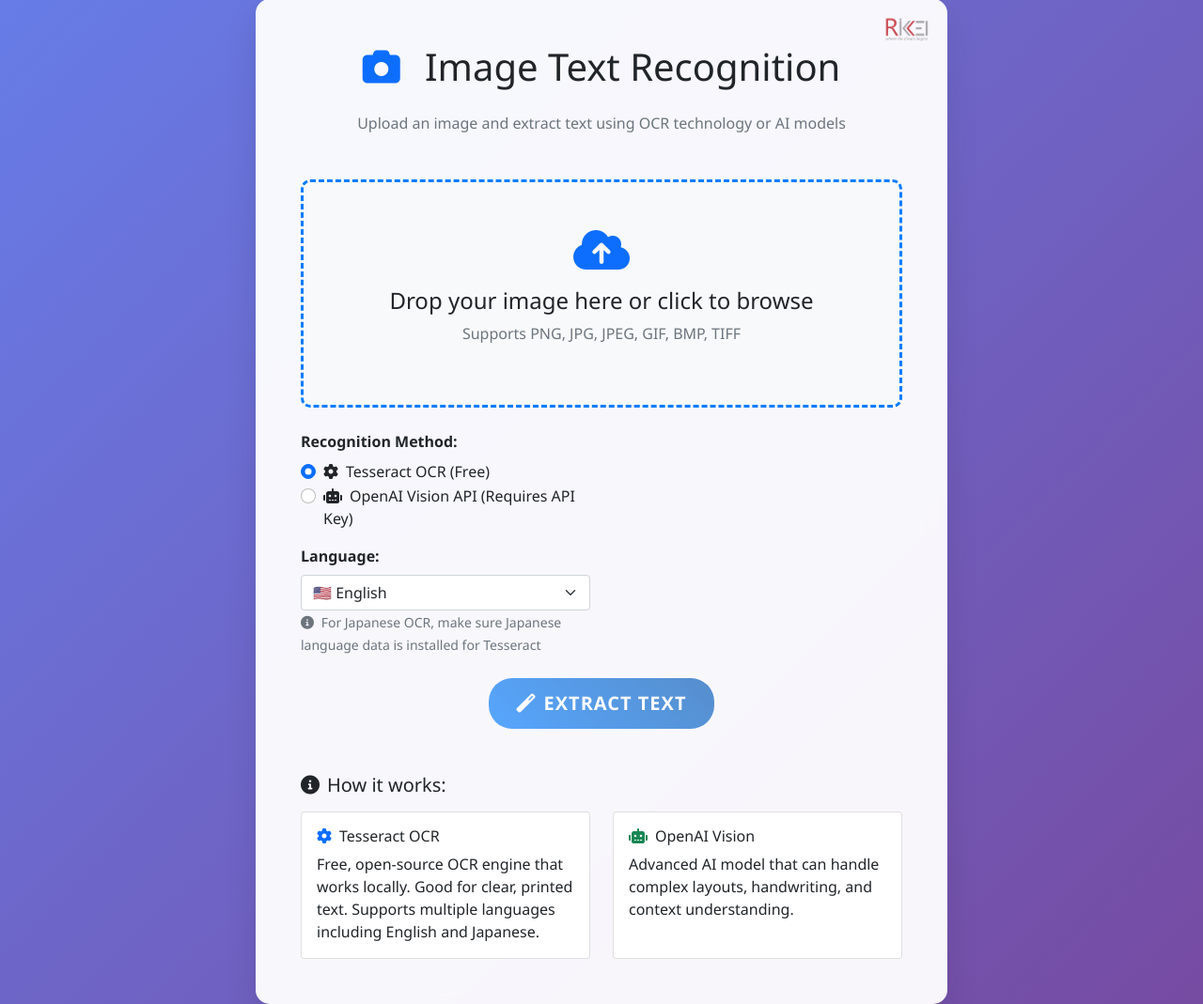
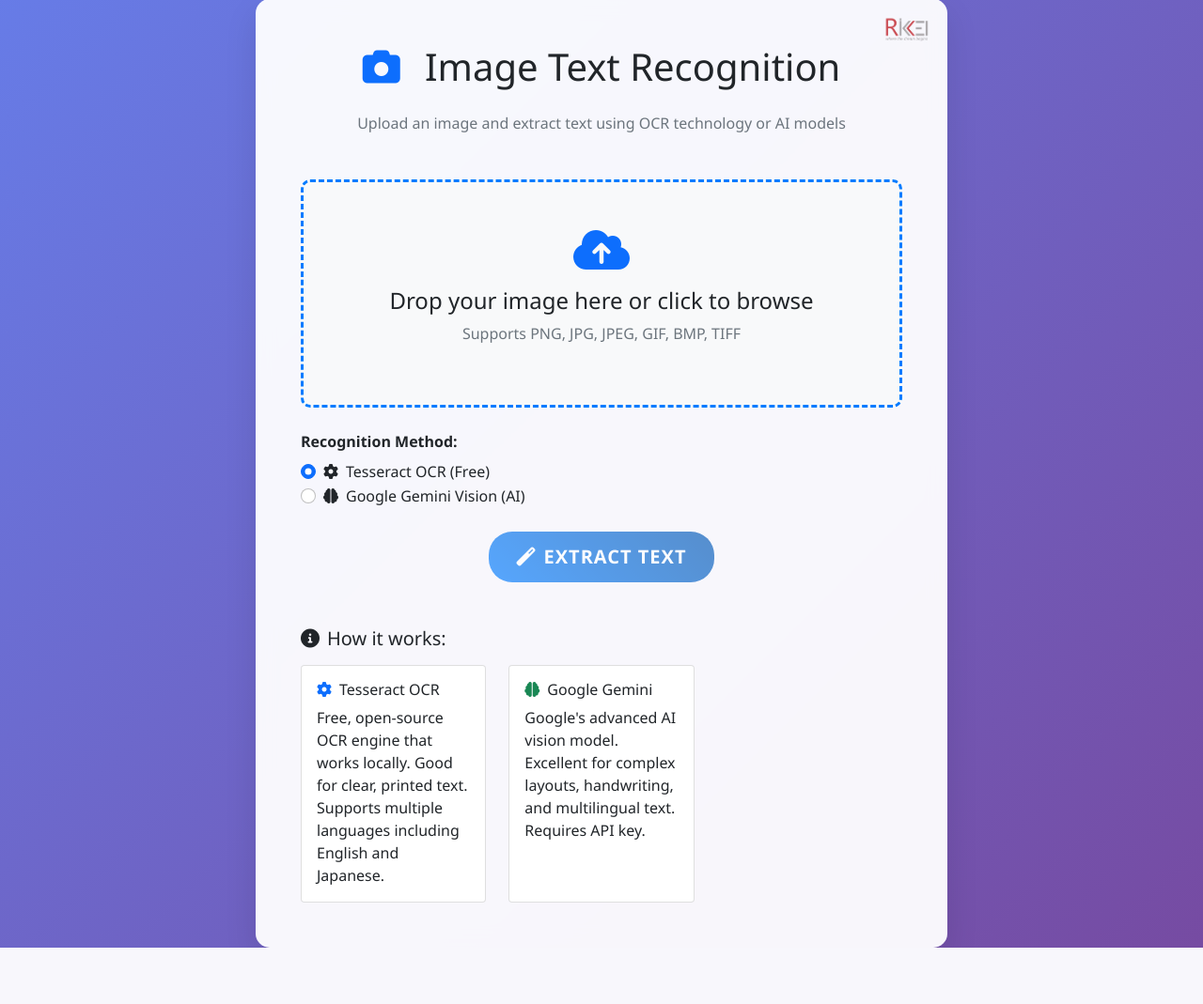
Before and after one commit to dominhthanh0206/text-recognition, a Flask app: page / in a window 1280 px wide. Shown: the part 105-1174 px from the top of the page at 94% size. After the commit the page ends 1114 px from the top, so only its background shows below. Run offline with Flask 3, Linux system fonts and the light colour scheme.

Commit message:
Add Gemini Vision support and secure environment config

```diff
--- a/app.py
+++ b/app.py
@@ -6,6 +6,7 @@
 from PIL import Image
 import pytesseract
 import openai
+import google.generativeai as genai
 from dotenv import load_dotenv
 
 # Load environment variables
@@ -19,7 +20,7 @@
     pytesseract.pytesseract.tesseract_cmd = r'C:\Program Files\Tesseract-OCR\tesseract.exe'
 
 app = Flask(__name__)
-app.secret_key = 'your-secret-key-here'
+app.secret_key = os.getenv('SECRET_KEY', 'your-secret-key-here')
 app.config['MAX_CONTENT_LENGTH'] = 16 * 1024 * 1024  # 16MB max file size
 
 # Configure upload folder
@@ -32,6 +33,11 @@
 
 # Configure OpenAI (optional)
 openai.api_key = os.getenv('OPENAI_API_KEY')
+
+# Configure Gemini (optional)
+gemini_api_key = os.getenv('GEMINI_API_KEY')
+if gemini_api_key:
+    genai.configure(api_key=gemini_api_key)
 
 def allowed_file(filename):
     return '.' in filename and \
@@ -160,6 +166,36 @@
     except Exception as e:
         return f"Error with OpenAI Vision API: {str(e)}"
 
+def extract_text_gemini(image_path):
+    """Extract text using Google Gemini Vision API"""
+    try:
+        if not gemini_api_key:
+            return "Gemini API key not configured. Please set GEMINI_API_KEY in your .env file"
+
+        # Load and prepare image
+        image = Image.open(image_path)
+
+        # Initialize Gemini model
+        model = genai.GenerativeModel('gemini-1.5-flash')
+
+        # Generate text extraction with improved prompt
+        response = model.generate_content([
+            """Extract ALL text from this image accurately.
+            Requirements:
+            - Read every word precisely, including Vietnamese text with proper diacritics
+            - Preserve the original formatting and structure of the text
+            - If there are multiple columns or sections, read them in logical order
+            - If no text is found, simply respond 'No text found'
+            - Do not add any explanations or comments
+
+            Please extract all text exactly as it appears in the image.""",
+            image
+        ])
+
+        return response.text
+    except Exception as e:
+        return f"Error with Gemini Vision API: {str(e)}"
+
 @app.route('/')
 def index():
     return render_template('index.html')
@@ -186,6 +222,8 @@
         # Extract text based on selected method
         if method == 'openai':
             extracted_text = extract_text_openai(filepath)
+        elif method == 'gemini':
+            extracted_text = extract_text_gemini(filepath)
         else:
             extracted_text = extract_text_tesseract(filepath, language)
 
@@ -225,6 +263,8 @@
     try:
         if method == 'openai':
             text = extract_text_openai(filepath)
+        elif method == 'gemini':
+            text = extract_text_gemini(filepath)
         else:
             text = extract_text_tesseract(filepath, language)
 
--- a/requirements.txt
+++ b/requirements.txt
@@ -5,3 +5,4 @@
 openai==0.28.1
 python-dotenv==1.0.0
 gunicorn==21.2.0
+google-generativeai==0.3.2
--- a/templates/index.html
+++ b/templates/index.html
@@ -37,13 +37,13 @@
                             </label>
                         </div>
                         <div class="form-check">
-                            <input class="form-check-input" type="radio" name="method" id="openai" value="openai">
-                            <label class="form-check-label" for="openai">
-                                <i class="fas fa-robot me-2"></i>OpenAI Vision API (Requires API Key)
+                            <input class="form-check-input" type="radio" name="method" id="gemini" value="gemini">
+                            <label class="form-check-label" for="gemini">
+                                <i class="fas fa-brain me-2"></i>Google Gemini Vision (AI)
                             </label>
                         </div>
 
-                        <div class="mt-3">
+                        <!-- <div class="mt-3">
                             <label class="form-label fw-bold">Language:</label>
                             <select class="form-select" name="language" id="languageSelect">
                                 <option value="eng" selected>🇺🇸 English</option>
@@ -53,7 +53,7 @@
                                 <i class="fas fa-info-circle me-1"></i>
                                 For Japanese OCR, make sure Japanese language data is installed for Tesseract
                             </small>
-                        </div>
+                        </div> -->
                     </div>
                     <div class="col-md-6">
                         <div id="selectedFile" class="d-none">
@@ -73,7 +73,7 @@
             <div class="mt-5">
                 <h5 class="mb-3"><i class="fas fa-info-circle me-2"></i>How it works:</h5>
                 <div class="row">
-                    <div class="col-md-6">
+                    <div class="col-md-4">
                         <div class="card h-100">
                             <div class="card-body">
                                 <h6 class="card-title"><i class="fas fa-cog text-primary me-2"></i>Tesseract OCR</h6>
@@ -81,14 +81,22 @@
                             </div>
                         </div>
                     </div>
-                    <div class="col-md-6">
+                    <div class="col-md-4">
                         <div class="card h-100">
                             <div class="card-body">
-                                <h6 class="card-title"><i class="fas fa-robot text-success me-2"></i>OpenAI Vision</h6>
-                                <p class="card-text">Advanced AI model that can handle complex layouts, handwriting, and context understanding.</p>
+                                <h6 class="card-title"><i class="fas fa-brain text-success me-2"></i>Google Gemini</h6>
+                                <p class="card-text">Google's advanced AI vision model. Excellent for complex layouts, handwriting, and multilingual text. Requires API key.</p>
                             </div>
                         </div>
                     </div>
+                    <!-- <div class="col-md-4">
+                        <div class="card h-100">
+                            <div class="card-body">
+                                <h6 class="card-title"><i class="fas fa-robot text-warning me-2"></i>OpenAI Vision</h6>
+                                <p class="card-text">Advanced AI model that can handle complex layouts, handwriting, and context understanding. Requires API key.</p>
+                            </div>
+                        </div>
+                    </div> -->
                 </div>
             </div>
         </div>
@@ -149,6 +157,20 @@
         submitBtn.innerHTML = '<i class="fas fa-spinner fa-spin me-2"></i>Processing...';
         submitBtn.disabled = true;
     });
+
+    // Handle method selection to show/hide language options
+    const methodRadios = document.querySelectorAll('input[name="method"]');
+    const languageSection = document.querySelector('.mt-3');
+
+    methodRadios.forEach(radio => {
+        radio.addEventListener('change', function() {
+            if (this.value === 'tesseract') {
+                languageSection.style.display = 'block';
+            } else {
+                languageSection.style.display = 'none';
+            }
+        });
+    });
 });
 </script>
 {% endblock %}
```
Also changed, not shown: generate_secret_key.py (added, +19 -0 lines), 2 other files.
